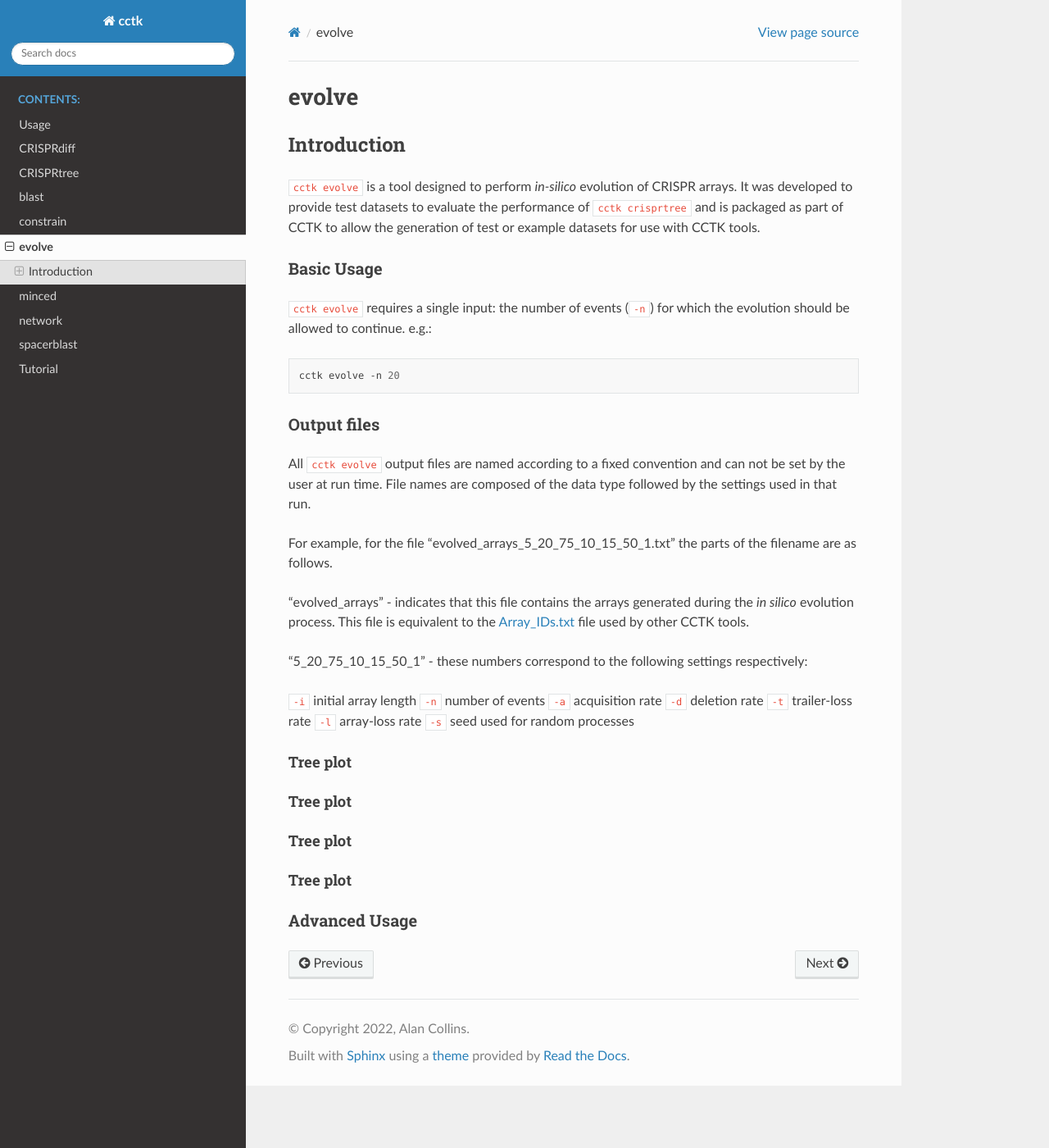
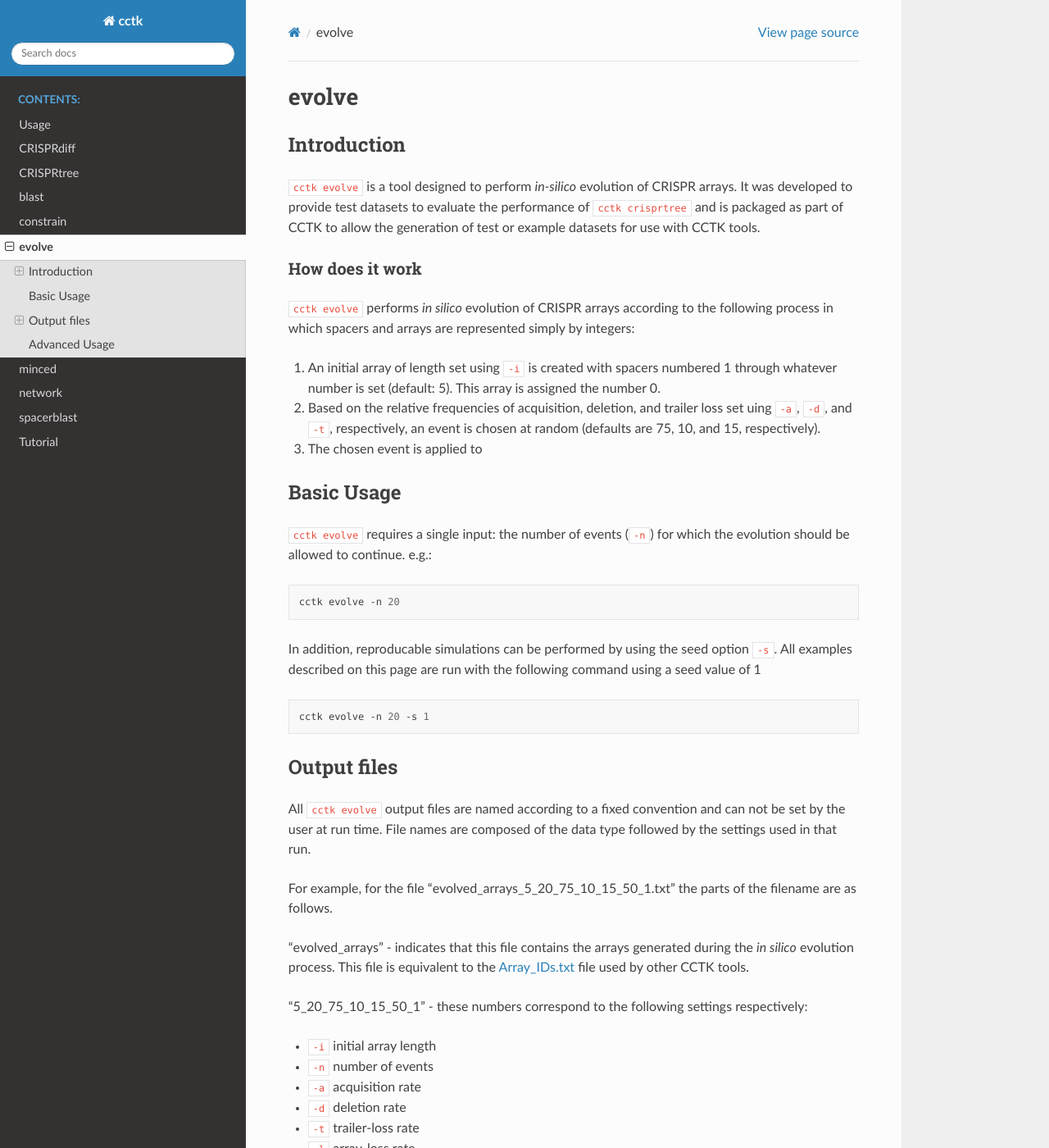
Before and after one commit to Alan-Collins/CRISPR_comparison_toolkit, a Sphinx documentation site: the page built from docs/source/content/evolve.rst, in a window 1280 px wide and 1400 px high. Shown: the whole window at 82% size. Built offline with Sphinx 7.4.7 and the Read the Docs theme 2.0.0, drawn with Linux system fonts in a browser that asks for light colours; some of the changed text lies outside the part shown.

Commit message:
add eg tree, begin method section in intro

```diff
--- a/docs/source/content/evolve.rst
+++ b/docs/source/content/evolve.rst
@@ -8,10 +8,23 @@
 
 ``cctk evolve`` is a tool designed to perform *in-silico* evolution of CRISPR arrays. It was developed to provide test datasets to evaluate the performance of ``cctk crisprtree`` and is packaged as part of CCTK to allow the generation of test or example datasets for use with CCTK tools.
 
+
+How does it work
+================
+
+``cctk evolve`` performs *in silico* evolution of CRISPR arrays according to the following process in which spacers and arrays are represented simply by integers:
+
+#. An initial array of length set using ``-i`` is created with spacers numbered 1 through whatever number is set (default: 5). This array is assigned the number 0.
+
+#. Based on the relative frequencies of acquisition, deletion, and trailer loss set uing ``-a``, ``-d``, and ``-t``, respectively, an event is chosen at random (defaults are 75, 10, and 15, respectively).
+
+#. The chosen event is applied to
+
 .. _evolve-basic:
 
+***********
 Basic Usage
-===========
+***********
 
 ``cctk evolve`` requires a single input: the number of events (``-n``) for which the evolution should be allowed to continue. e.g.:
 
@@ -19,8 +32,15 @@
 
 	cctk evolve -n 20
 
+In addition, reproducable simulations can be performed by using the seed option ``-s``. All examples described on this page are run with the following command using a seed value of 1
+
+.. code-block:: shell
+
+	cctk evolve -n 20 -s 1
+
+************
 Output files
-============
+************
 
 All ``cctk evolve`` output files are named according to a fixed convention and can not be set by the user at run time. File names are composed of the data type followed by the settings used in that run.
 
@@ -30,36 +50,45 @@
 
 "5_20_75_10_15_50_1" - these numbers correspond to the following settings respectively:
 
-``-i`` initial array length
-``-n`` number of events
-``-a`` acquisition rate
-``-d`` deletion rate
-``-t`` trailer-loss rate
-``-l`` array-loss rate
-``-s`` seed used for random processes
+* ``-i`` initial array length
+* ``-n`` number of events
+* ``-a`` acquisition rate
+* ``-d`` deletion rate
+* ``-t`` trailer-loss rate
+* ``-l`` array-loss rate
+* ``-s`` seed used for random processes
 
 .. _evolve-treeplot:
 
 Tree plot
----------
+=========
+
+The tree plot produced by ``cctk evolve`` is much like that produced by ``cctk crisprtree`` and ``cctk constrain``. (See  :ref:`tree-plot`.) However, as shown in the below image, the plots are not identical.
+
+.. image:: images/eg_evolve.png
+
+In the above image, ancestral arrays are slightly transparent just like in other CCTK tree plots. However, instead of being assigned IDs such as "Anc a", ancestral arrays in tree plots produced by ``cctk evolve`` are assigned numbers.
+
+The reason for this difference is that ancestral arrays in tree plots produced by ``cctk evolve`` are not inferred based on extant arrays. Instead these arrays are the true ancestral arrays of their descendents in the tree.
 
 .. _evolve-arrayfile:
 
-Tree plot
----------
+Evolved arrays
+==============
 
 .. _evolve-colourfile:
 
-Tree plot
----------
+color_scheme
+============
 
 .. _evolve-treefile:
 
-Tree plot
----------
+Tree file
+=========
 
 
 .. _evolve-advanced:
 
+**************
 Advanced Usage
-==============
+**************
```
